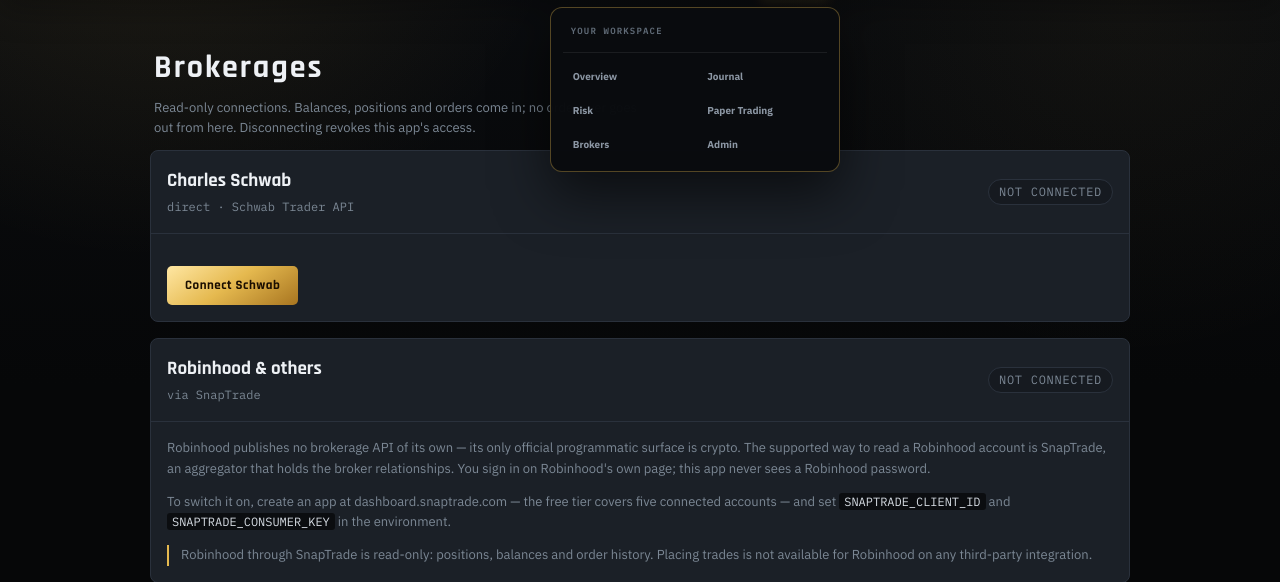
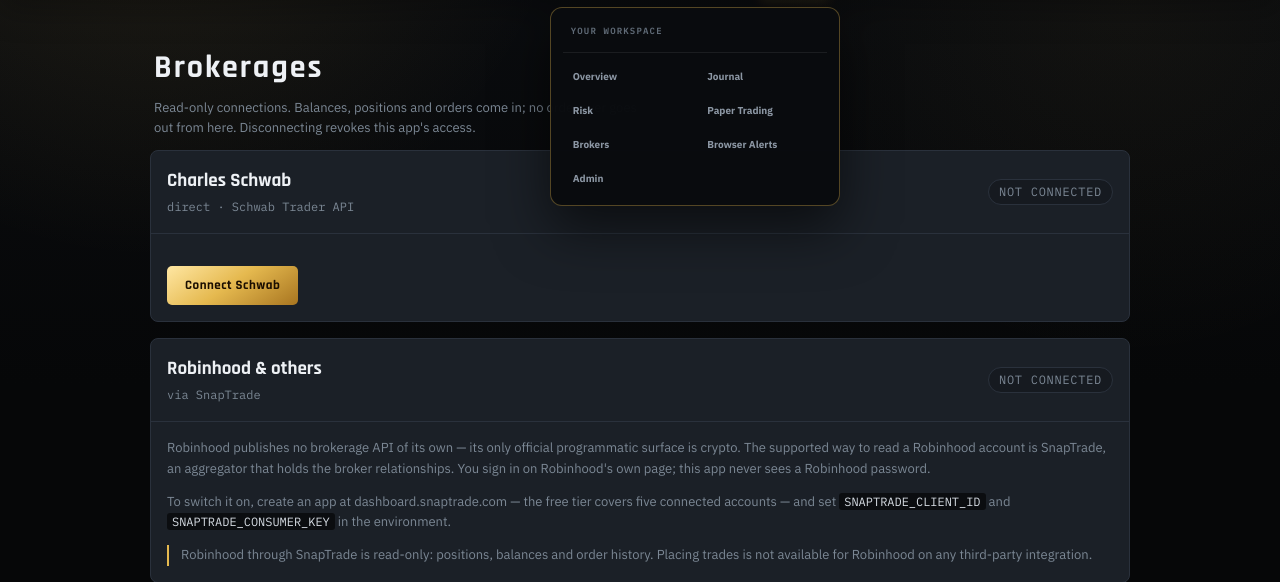
Before and after one commit to HAULTRAAISYSTEMS/rockkstaar-trade-assistant, a Flask app: page /brokers in a window 1280 px wide, after a click that opens the changed part. Shown: the part 64-646 px from the top of the page. Run offline with Flask 3, Linux system fonts and the light colour scheme; the visitor is signed in with stand-in values (Sample User, id 1); parts of the project's set-up code (start-up, migrations or seed data) failed here and were passed over; some libraries are stand-ins or nearby versions.

Commit message:
Expose browser alerts in account menu

```diff
--- a/templates/_elite_navigation.html
+++ b/templates/_elite_navigation.html
@@ -1,7 +1,7 @@
 {% set ep = request.endpoint %}
 {% set research_active = ep in ('fundamentals_page', 'research_page', 'stock_detail', 'stock_compare', 'intel', 'catalyst_calendar', 'sentiment', 'smart_money', 'macro_page') or (ep and (ep.startswith('live_research.') or ep.startswith('research_memory.'))) %}
 {% set learn_active = ep in ('learn_index', 'learn_concept', 'learn_paths', 'learn_path', 'learn_review', 'tradestaar_ai') %}
-{% set account_active = ep in ('account', 'journal', 'risk_settings', 'paper_trading', 'schwab_account', 'brokers_page') %}
+{% set account_active = ep in ('account', 'journal', 'risk_settings', 'paper_trading', 'schwab_account', 'brokers_page', 'browser_push.settings') %}
 <nav class="navbar elite-navbar" aria-label="Primary navigation">
   <a href="{{ url_for('liquidity_page') }}" class="nav-brand" aria-label="Tradestaar Elite Today">
     <img src="{{ url_for('static', filename='logo.png') }}" alt="Tradestaar Elite" class="nav-logo"
@@ -47,7 +47,7 @@
         <div class="nav-menu__grid">
           <a href="{{ url_for('account') }}">Overview</a><a href="{{ url_for('journal') }}">Journal</a>
           <a href="{{ url_for('risk_settings') }}">Risk</a><a href="{{ url_for('paper_trading') }}">Paper Trading</a>
-          <a href="{{ url_for('brokers_page') }}">Brokers</a>
+          <a href="{{ url_for('brokers_page') }}">Brokers</a><a href="{{ url_for('browser_push.settings') }}">Browser Alerts</a>
           {% if session.get('is_admin') %}<a href="{{ url_for('admin_users') }}">Admin</a>{% endif %}
         </div>
       </div>
--- a/test_navigation_dropdowns.py
+++ b/test_navigation_dropdowns.py
@@ -18,6 +18,12 @@ def test_research_learn_and_account_are_native_dropdowns():
     assert template.count('<details class="nav-menu">') == 3
 
 
+def test_account_dropdown_links_to_free_browser_alerts():
+    template = (ROOT / "templates/_elite_navigation.html").read_text(encoding="utf-8")
+    assert "'browser_push.settings'" in template
+    assert '>Browser Alerts</a>' in template
+
+
 def test_navigation_script_closes_sibling_and_outside_menus():
     script = (ROOT / "static/js/main.js").read_text(encoding="utf-8")
     assert '".elite-navbar details.nav-menu, .elite-navbar details.nav-system"' in script
```
